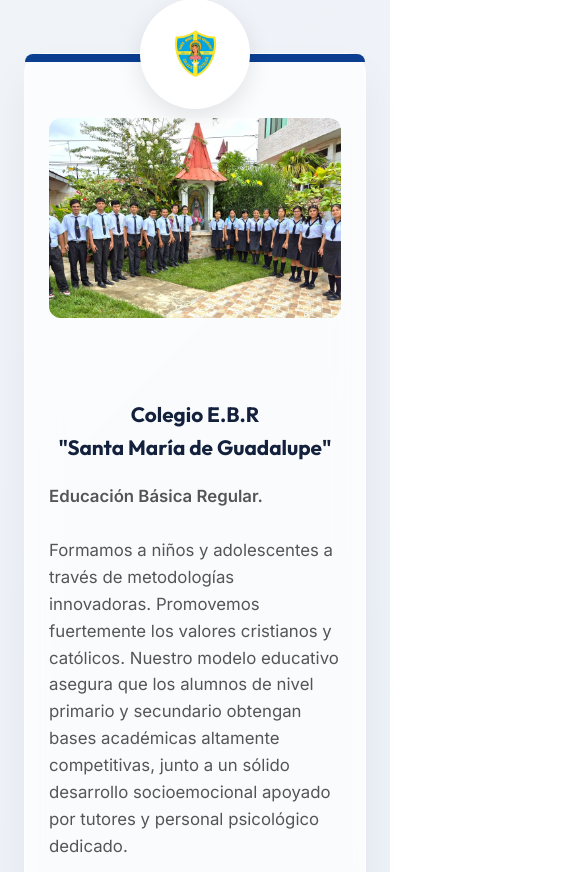
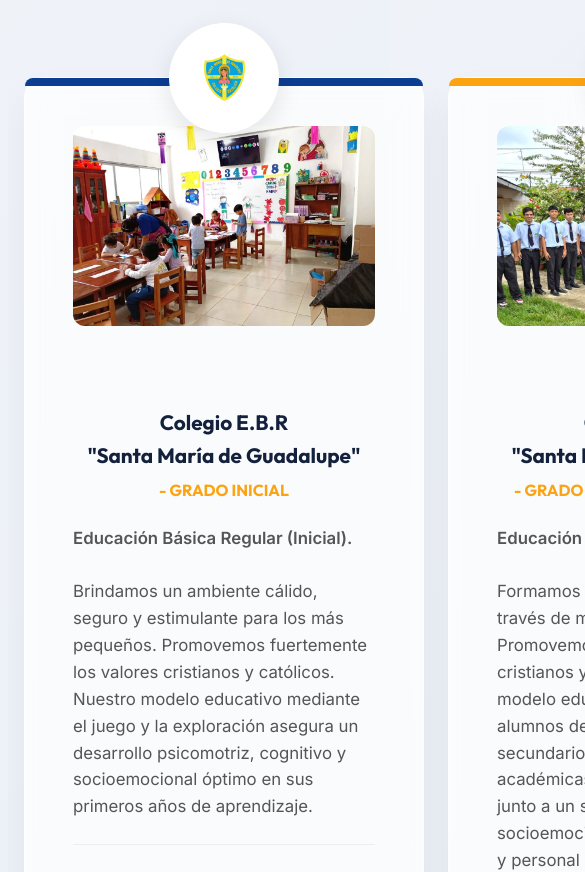
Before and after one commit to andreemungiosores-gif/web-corporacion-yeshua, a React (Vite) app: page / in a window 390 px wide. Shown: the part 1580-2452 px from the top of the page, 585 px wide, since content can reach past the window. Built offline with nearby package versions, Linux system fonts and the light colour scheme.

Commit message:
Update institutions layout (desktop 3-cols, mobile native scroll) and add Initial Grado card

```diff
--- a/src/App.css
+++ b/src/App.css
@@ -89,8 +89,8 @@
 
 /* Schools Section */
 .schools-section {
-  padding: 6rem 2rem;
-  max-width: 1200px;
+  padding: 6rem 1rem;
+  max-width: 1400px; /* Increased max width to fit 3 cards better */
   margin: 0 auto;
 }
 
@@ -116,10 +116,20 @@
   border-radius: 2.5px;
 }
 
+.schools-grid::-webkit-scrollbar {
+  display: none;
+}
+
 .schools-grid {
   display: grid;
-  grid-template-columns: repeat(auto-fit, minmax(350px, 1fr));
-  gap: 4rem;
+  grid-template-columns: repeat(3, 1fr);
+  gap: 2.5rem;
+  padding-top: 4.5rem; /* Allow space for floating logos */
+  margin-top: 1rem;
+}
+
+.school-wrapper {
+  position: relative;
 }
 
 .school-card {
@@ -433,7 +443,37 @@
   margin-top: auto;
 }
 
-/* Responsive */
+/* Responsive Media Queries */
+@media (max-width: 1024px) {
+  /* Switch to horizontal swipe/scroll on tablets and smaller */
+  .schools-grid {
+    display: flex;
+    overflow-x: auto;
+    scroll-snap-type: x mandatory;
+    scroll-behavior: smooth;
+    -webkit-overflow-scrolling: touch;
+    gap: 1.5rem;
+    padding: 4.5rem 1rem 2rem 1rem;
+    margin-left: -1rem;
+    margin-right: -1rem;
+  }
+
+  .schools-grid::-webkit-scrollbar {
+    display: none;
+  }
+
+  .school-wrapper {
+    flex: 0 0 90%;
+    min-width: 300px;
+    max-width: 400px;
+    scroll-snap-align: center;
+  }
+
+  .schools-section {
+    padding: 4rem 1rem;
+  }
+}
+
 @media (max-width: 768px) {
   .navbar {
     width: 95%;
@@ -503,22 +543,6 @@
     margin-bottom: 2.5rem;
   }
 
-  .schools-grid {
-    grid-template-columns: 1fr;
-    gap: 6rem; /* Huge gap because of the absolutely positioned logo container */
-    margin-top: 4rem;
-  }
-
-  .school-card {
-    padding: 4rem 1.5rem 2rem; /* Ensure top space for logo */
-  }
-
-  .logo-container {
-    width: 120px;
-    height: 120px;
-    top: -60px;
-  }
-
   .location-content {
     grid-template-columns: 1fr;
     padding: 1.5rem;
--- a/src/App.jsx
+++ b/src/App.jsx
@@ -26,6 +26,7 @@
 
 function App() {
   const [isMenuOpen, setIsMenuOpen] = React.useState(false);
+  const scrollContainerRef = useRef(null);
   const heroRef = useRef(null);
   const aboutRef = useRef(null);
   const schoolsHeadingRef = useRef(null);
@@ -182,11 +183,37 @@
       <section id="instituciones" className="schools-section">
         <h2 ref={schoolsHeadingRef}>Nuestras Instituciones</h2>
 
-        <div className="schools-grid">
-          {/* Santa Maria Card */}
+        <div className="schools-grid" ref={scrollContainerRef}>
+          {/* School 1: Santa Maria Inicial */}
+          <div className="school-wrapper" ref={(el) => (cardsRef.current[0] = el)}>
+            <div className="school-card glass-panel">
+              <div className="logo-container">
+                <img src={logoSantaMaria} alt="Logo Santa María" className="school-logo" />
+              </div>
+              <div className="school-preview">
+                <img
+                  src="/santa-maria-inicial.jpg"
+                  alt="Estudiantes del Colegio Santa María de Guadalupe Inicial"
+                />
+              </div>
+
+              <h3>Colegio E.B.R<br/>"Santa María de Guadalupe"<br/><span style={{fontSize: "1rem", color: "var(--secondary-color)"}}>- GRADO INICIAL</span></h3>
+              <p>
+                <strong>Educación Básica Regular (Inicial).</strong><br/><br/>
+                Brindamos un ambiente cálido, seguro y estimulante para los más pequeños. Promovemos fuertemente los valores cristianos y católicos. Nuestro modelo educativo mediante el juego y la exploración asegura un desarrollo psicomotriz, cognitivo y socioemocional óptimo en sus primeros años de aprendizaje.
+              </p>
+              <ul className="school-highlights">
+                <li>Educación Inicial especializada.</li>
+                <li>Docentes calificados para primera infancia.</li>
+                <li>Valores cristianos católicos.</li>
+              </ul>
+            </div>
+          </div>
+
+          {/* School 2: Santa Maria Primaria y Secundaria */}
           <div
             className="school-wrapper"
-            ref={(el) => (cardsRef.current[0] = el)}
+            ref={(el) => (cardsRef.current[1] = el)}
           >
             <div className="school-card glass-panel">
               <div className="logo-container">
@@ -200,7 +227,7 @@
                 />
               </div>
 
-              <h3>Colegio E.B.R<br/>"Santa María de Guadalupe"</h3>
+              <h3>Colegio E.B.R<br/>"Santa María de Guadalupe"<br/><span style={{fontSize: "1rem", color: "var(--secondary-color)"}}>- GRADO PRIMARIA Y SECUNDARIA</span></h3>
               <p>
                 <strong>Educación Básica Regular.</strong><br/><br/>
                 Formamos a niños y adolescentes a través de metodologías innovadoras. Promovemos fuertemente los valores cristianos y católicos. Nuestro modelo educativo asegura que los alumnos de nivel primario y secundario obtengan bases académicas altamente competitivas, junto a un sólido desarrollo socioemocional apoyado por tutores y personal psicológico dedicado.
@@ -213,10 +240,10 @@
             </div>
           </div>
 
-          {/* San Martin Card */}
+          {/* School 3: San Martin */}
           <div
             className="school-wrapper"
-            ref={(el) => (cardsRef.current[1] = el)}
+            ref={(el) => (cardsRef.current[2] = el)}
           >
             <div className="school-card glass-panel">
               <div className="logo-container">
```
Also changed, not shown: public/santa-maria-inicial.jpg (added).
